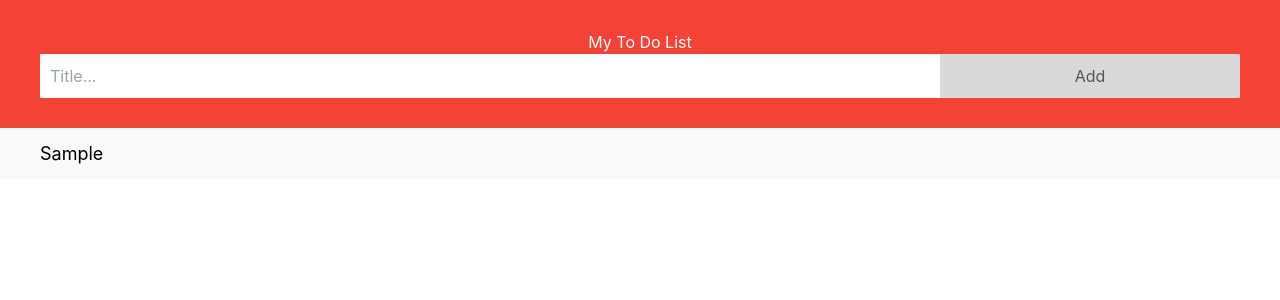
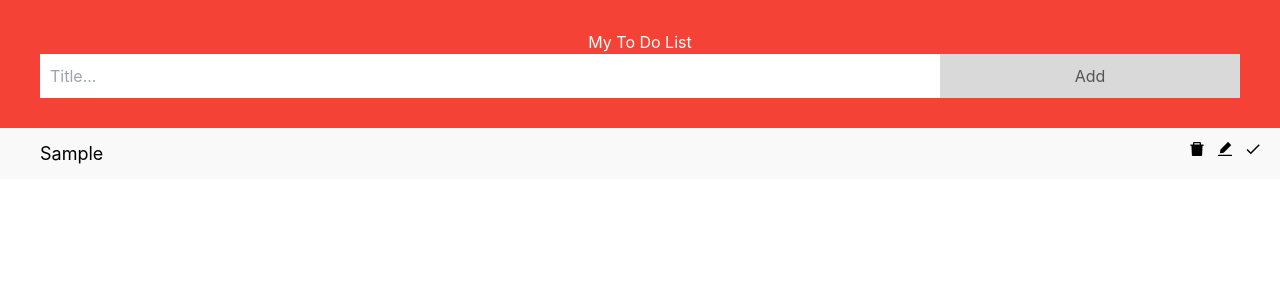
Before and after one commit to nimatrazmjo/react-typescript-todo, a React (Create React App) app: page / in a window 1280 px wide. Both pictures are taken after typing "Sample" into the empty fields and a click on the button "Add". Shown: the top 300 px of the page. Built offline with nearby package versions, Linux system fonts and the light colour scheme.

Commit message:
Add react icon

```diff
--- a/package.json
+++ b/package.json
@@ -12,6 +12,7 @@
     "@types/react-dom": "^17.0.14",
     "react": "^18.0.0",
     "react-dom": "^18.0.0",
+    "react-icons": "^4.3.1",
     "react-scripts": "5.0.0",
     "typescript": "^4.6.3",
     "web-vitals": "^2.1.4"
--- a/src/components/list-item/list-item.component.tsx
+++ b/src/components/list-item/list-item.component.tsx
@@ -1,8 +1,17 @@
 import React from 'react';
+import { AiFillDelete, AiFillEdit } from 'react-icons/ai';
+import { MdDone } from 'react-icons/md';
+import './list-item.style.css';
 interface Props {
     id: number,
     value: string
 }
-const ListItem: React.FC<Props> = ({id, value})=> (<li key={id}>{value}</li>)
+const ListItem: React.FC<Props> = ({ id, value }) => (<li key={id}>{value}
+    <div className='action'>
+        <span className='icon '> <AiFillDelete /></span>
+        <span className='icon'> <AiFillEdit /> </span>
+        <span className='icon'> <MdDone /> </span>
+    </div>
+</li>)
 
 export default ListItem;
--- /dev/null
+++ b/src/components/list-item/list-item.style.css
@@ -0,0 +1,16 @@
+li {
+    position:relative;
+    width: 100%;
+    display: flex;
+    justify-content: space-between;
+}
+.action {
+    display: flex;
+}
+.action span {
+    margin-right: 10px;
+}
+
+li span {
+    display: block;
+}
```
Also changed, not shown: 2 other files (tests, documents, lock files or other folders).
